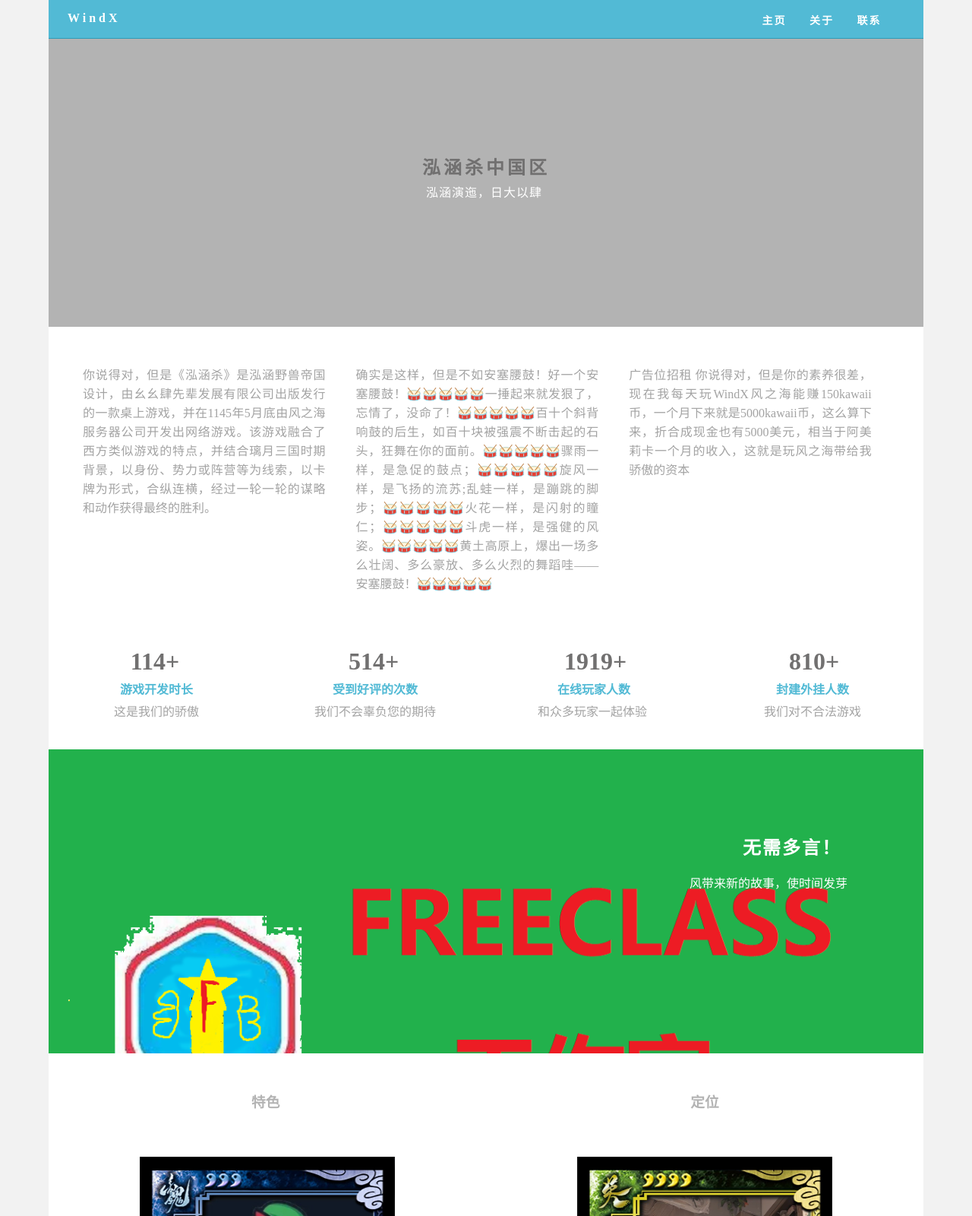
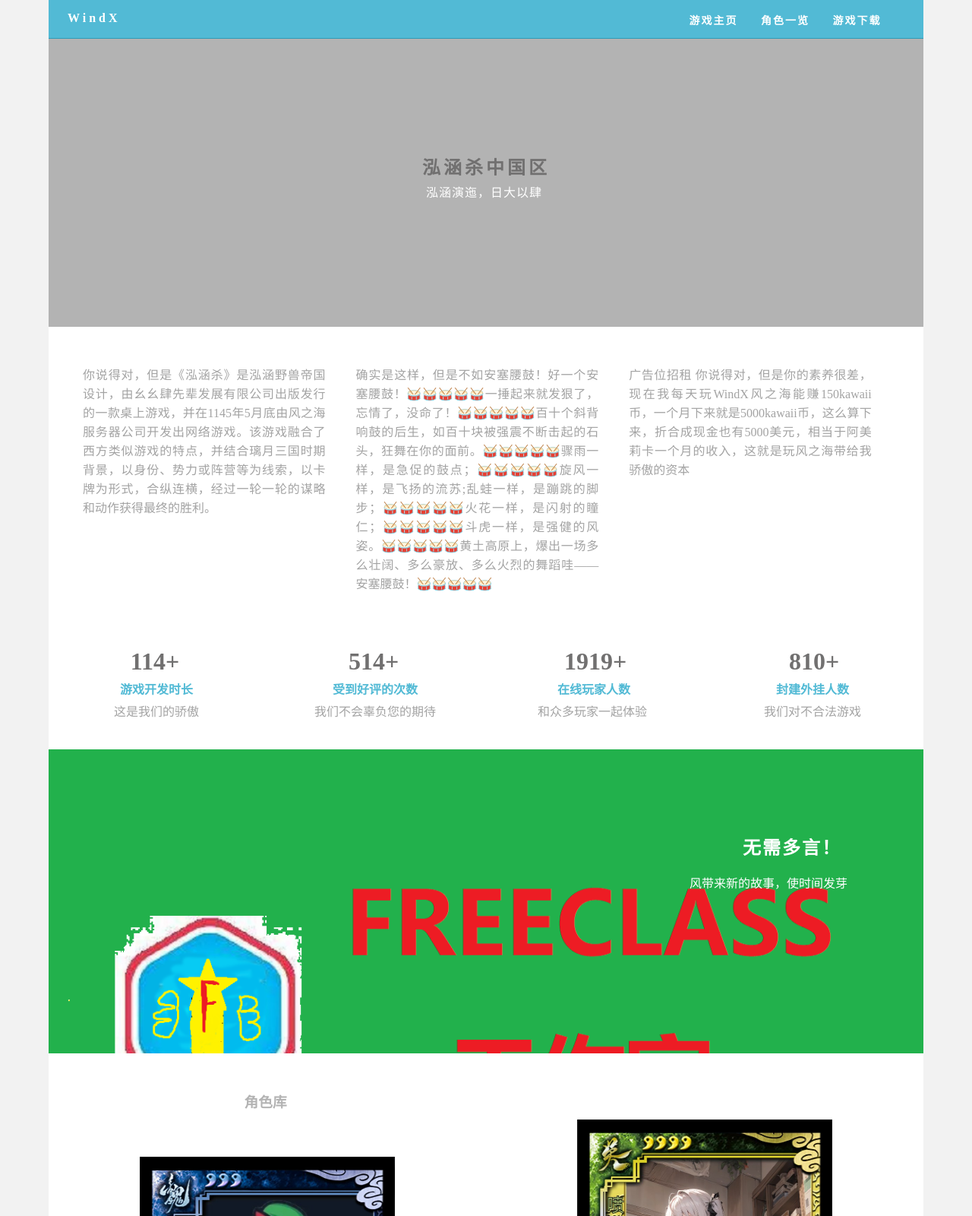
Before and after one commit to tomh500/tomh500.github.io, a plain HTML site: page honghankill.html in a window 1280 px wide. Shown: the top 1600 px of the page at 76% size. Drawn offline with Linux system fonts and the light colour scheme; files whose address does not match are found by name.

Commit message:
Update honghankill.html

```diff
--- a/honghankill.html
+++ b/honghankill.html
@@ -26,9 +26,9 @@
   </a>
     <nav>
       <ul>
-        <li><a href="#hero">主页&nbsp;</a></li>
-        <li><a href="#about">关于&nbsp;</a></li>
-        <li> <a href="#contact">联系&nbsp;</a></li>
+        <li><a href="#hero">游戏主页&nbsp;</a></li>
+        <li><a href="#about">角色一览&nbsp;</a></li>
+        <li> <a href="#contact">游戏下载&nbsp;</a></li>
       </ul>
     </nav>
   </header>
@@ -75,18 +75,17 @@
   <!-- More Info Section -->
   <footer>
     <article class="footer_column">
-      <h3>特色&nbsp;</h3>
+      <h3>角色库&nbsp;</h3>
       <p>&nbsp;</p>
       <img src="images/honghan2.jpg" width="336" height="514" alt=""/>
-<p>我们包含了许多时髦的模式 4v4 1v1 5人 8人 国战！ </p>
     </article>
     <article class="footer_column">
-      <h3>定位</h3>
       <p>&nbsp;</p>
       <img src="images/LTKHeroCard1684215325102.jpg" width="336" height="514" alt=""/>
       <img src="images/LTKHeroCard1684142591249.jpg" width="336" height="514" alt=""/>
-      <img src="images/honhan3.jpg" width="336" height="514" alt=""/>
-<p>我们使用jvav，是张浩洋博士支持是，我们拒绝外挂！&nbsp; </p>
+      <img src="images/honghan3.jpg" width="336" height="514" alt=""/>
+      <img src="images/LTKHeroCard1684141884254.jpg" width="336" height="514" alt=""/>
+      <p>更多角色请下载游戏</p>
     </article>
   </footer>
   <!-- Footer Section -->
```
